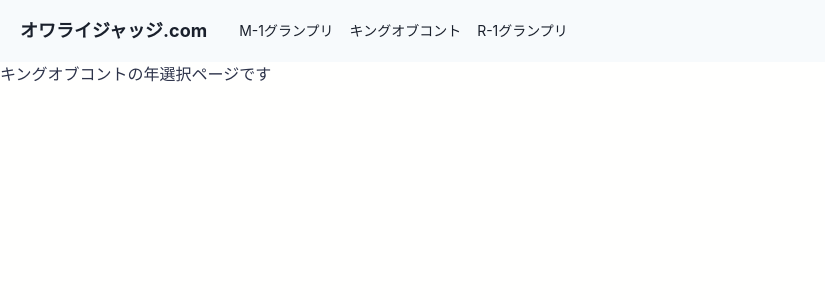
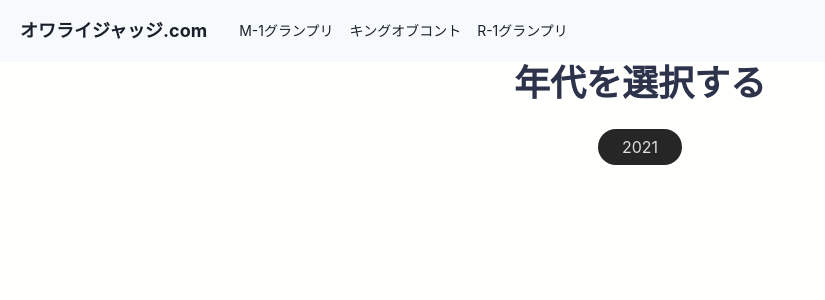
Before and after one commit to en-Barry/owarai_judge_front, a React (Create React App) app: page /selection/king-of-conte in a window 1280 px wide. Shown: the top 300 px of the page, without its empty margins (0-825 px from the left). Built offline with nearby package versions, Linux system fonts and the light colour scheme.

Commit message:
Add: Selectionページのベースを作成

```diff
--- a/package.json
+++ b/package.json
@@ -15,12 +15,14 @@
     "@types/react": "^17.0.0",
     "@types/react-dom": "^17.0.0",
     "@types/react-router-dom": "^5.1.8",
+    "axios": "^0.21.1",
     "framer-motion": "^4",
     "react": "^17.0.2",
     "react-dom": "^17.0.2",
     "react-icons": "^4.2.0",
     "react-router-dom": "^5.2.1",
     "react-scripts": "4.0.3",
+    "styled-components": "^5.3.1",
     "typescript": "^4.1.2",
     "web-vitals": "^1.0.1"
   },
@@ -47,5 +49,8 @@
       "last 1 firefox version",
       "last 1 safari version"
     ]
+  },
+  "devDependencies": {
+    "@types/styled-components": "^5.1.13"
   }
 }
--- /dev/null
+++ b/src/components/atoms/button/BaseButton.tsx
@@ -0,0 +1,13 @@
+import styled from 'styled-components';
+
+export const BaseButton = styled.button`
+	color: #fff;
+	padding: 6px 24px;
+	border: none;
+	border-radius: 9999px;
+	outline: none;
+	&:hover {
+		cursor: pointer;
+		opacity: 0.8;
+	}
+`;
--- a/src/components/pages/SelectionKing.tsx
+++ b/src/components/pages/SelectionKing.tsx
@@ -1,7 +1,20 @@
 import { memo, VFC } from "react";
+import { Container, Heading } from "@chakra-ui/react";
+import styled from "styled-components";
+import { BaseButton } from "../atoms/button/BaseButton";
 
 export const SelectionKing: VFC = memo(() => {
   return (
-    <p>キングオブコントの年選択ページです</p>
+    <>
+      <Heading align='center' mb={6}>年代を選択する</Heading>
+        <Container align='center'>
+          <SButton>2021</SButton>
+        </Container>
+    </>
   )
 });
+
+const SButton = styled(BaseButton)`
+  background-color: #262626;
+  color: #DDDDDD;
+`;
```
Also changed, not shown: 1 other file (tests, documents, lock files or other folders).
